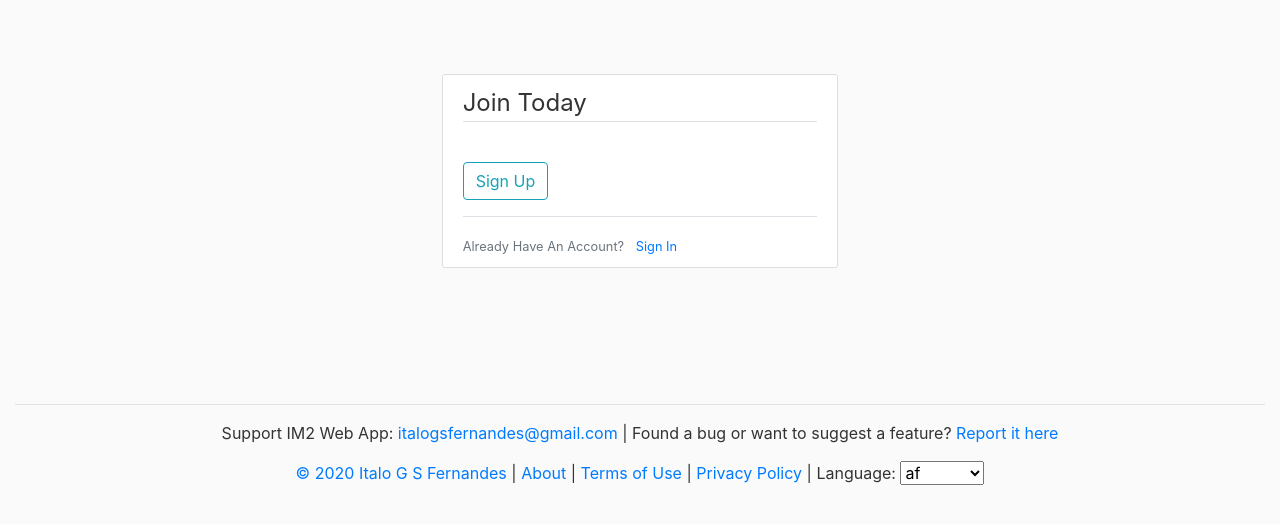
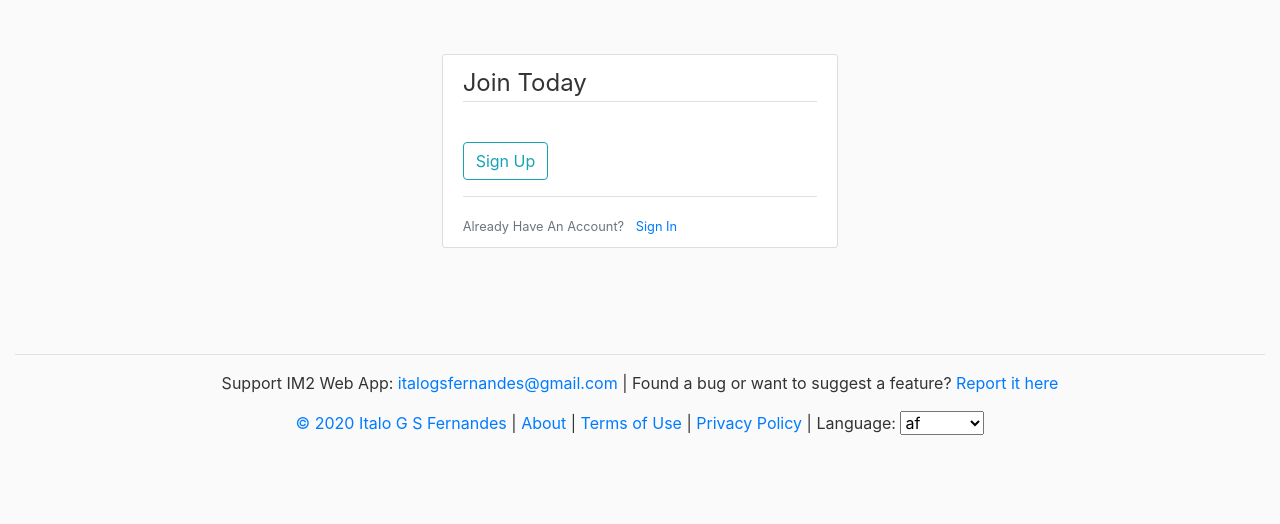
Before and after one commit to italogsfernandes/imagens-medicas-2, a Django app: template im2webapp/users/templates/users/register.html in a window 1280 px wide. Shown: the part 56-580 px from the top of the page. Run offline with Django 3.2, Linux system fonts and the light colour scheme; the template is opened without the code that fills it, so the values that code supplies are empty; some libraries are stand-ins or nearby versions.

Commit message:
change paddings

```diff
--- a/im2webapp/users/templates/users/register.html
+++ b/im2webapp/users/templates/users/register.html
@@ -3,7 +3,7 @@
 {% load crispy_forms_tags %}
 {% block title %}{% trans "Sing Up" %}{% endblock %}
 {% block outside_side_bar %}
-    <div class="row" style="padding-top: 50px; padding-bottom: 100px;">
+    <div class="row" style="padding-top: 30px; padding-bottom: 70px;">
         <div class="col-sm-4"></div>
         <div class="col-sm-4">
             {% include 'im2webapp/_messages.html' %}
```
